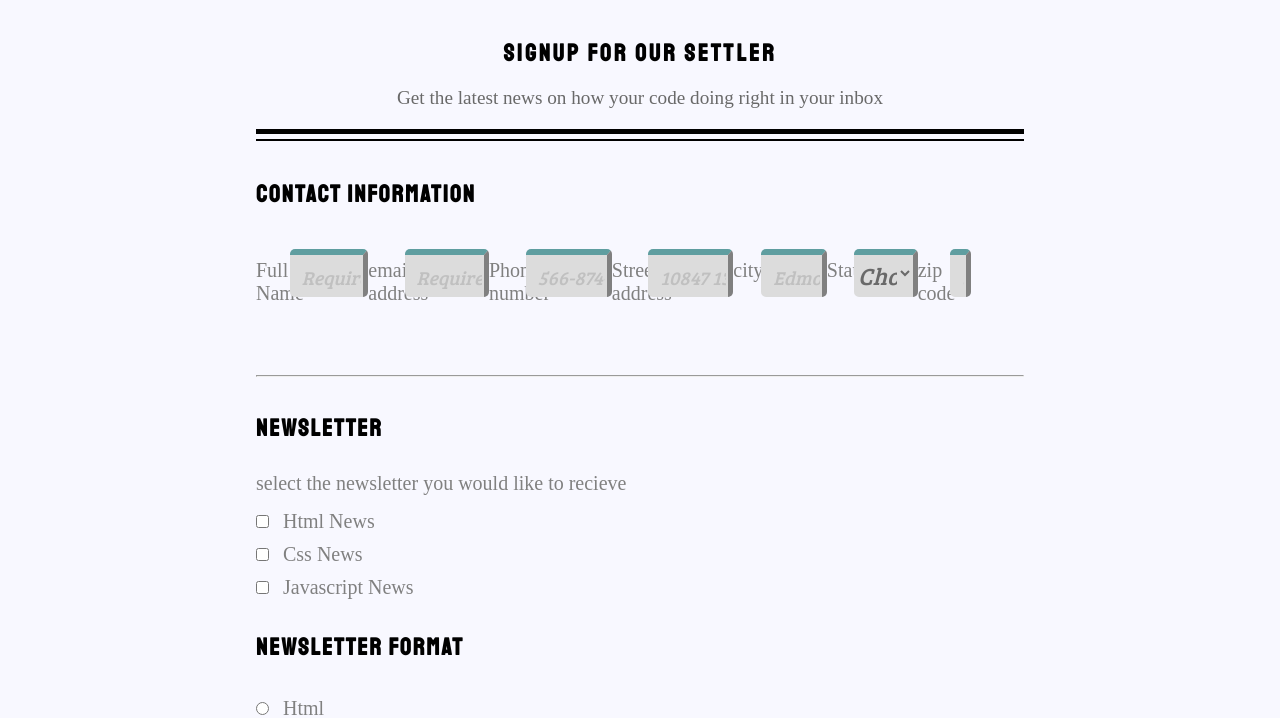
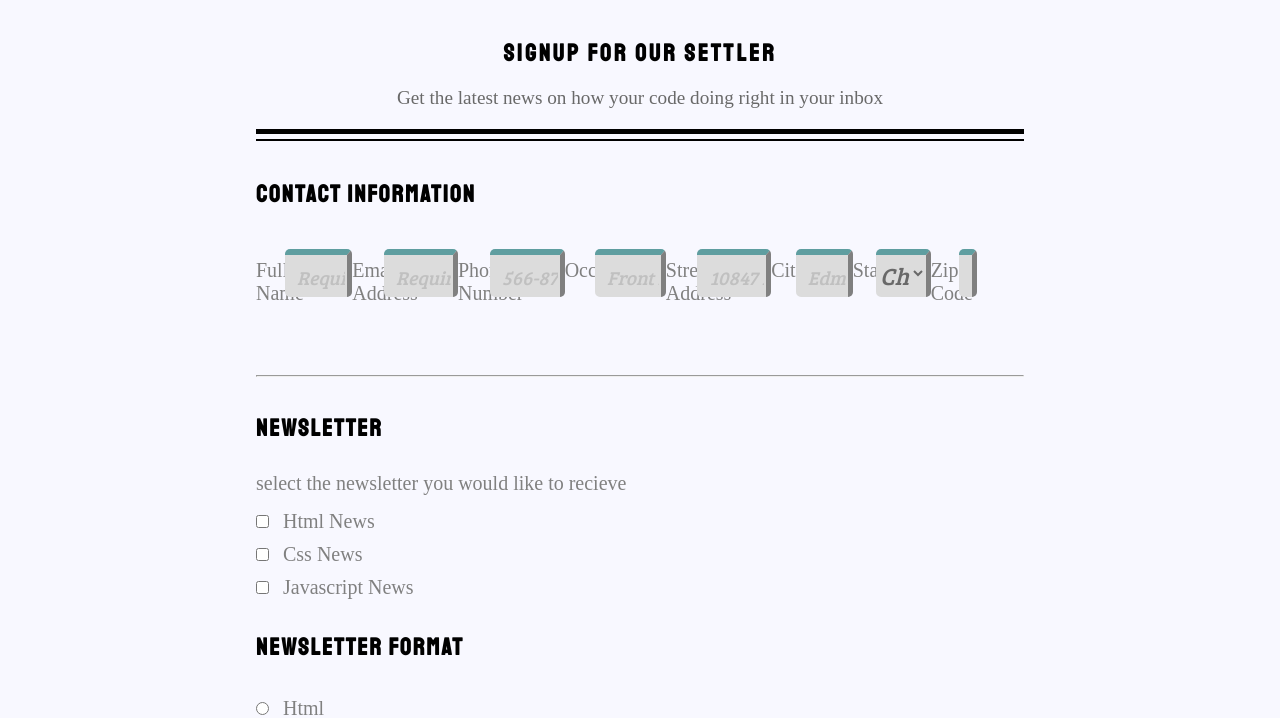
Before and after one commit to edomia/Project-03, a plain HTML site: page index.html in a window 1280 px wide. Shown: the part 82-800 px from the top of the page. Drawn offline with Linux system fonts and the light colour scheme.

Commit message:
added one more taxt field

```diff
--- a/css/style.css
+++ b/css/style.css
@@ -143,7 +143,7 @@ input[type="button"] {
 input:hover[type="button"] {
 
     background-image: linear-gradient(to right, red, orange, yellow, green, blue, indigo, red);
-    animation: slidebg .9s linear infinite;
+    animation: slidebg 1s linear infinite;
 }
 @keyframes slidebg {
     to {
--- a/index.html
+++ b/index.html
@@ -32,20 +32,24 @@
                             <input type="text" id="name" name="user_name" class="user_input" placeholder="Required" required>
                         </div>
                         <div class="contact_info">
-                        <label for="email" class="user_label">email address</label>
+                            <label for="email" class="user_label">Email Address</label>
                             <input type="email" id="email" name="user_email" class="user_input" placeholder="Required" required>
                         </div>
                         <div class="contact_info">
-                        <label for="phone" class="user_label">Phone number</label>
+                            <label for="phone" class="user_label">Phone Number</label>
                             <input type="tel" id="phone" name="user_phone" class="user_input" placeholder="566-874-1111">
                         </div>
                         <div class="contact_info">
-                        <label for="address" class="user_label">Street address</label>
+                        <label for="occupation" class="user_occupation">Occupation</label>
+                        <input type="text" id="occupation" name="user_occupaton" class="user_input" placeholder="Front End Web Developer">
+                        </div>
+                        <div class="contact_info">
+                            <label for="address" class="user_label">Street Address</label>
                             <input type="text" id="address" name="user_address" class="user_input" placeholder="10847 132 ST Nw">
                         </div>
 
                         <div class="contact_info">
-                        <label for="city" class="user_label">city</label>
+                            <label for="city" class="user_label">City</label>
                             <input type="text" id="city" name="user_city" class="user_input" placeholder="Edmonton">
                         </div>
 
@@ -71,7 +75,7 @@
 
                         </div>
                         <div class="contact_info">
-                        <label for="zip_code" class="user_label">zip code</label>
+                            <label for="zip_code" class="user_label">Zip Code</label>
                             <input type="text" id="zip_code" name="user_state" class="user_input" placeholder="t5g 4d3">
                         </div>
                     </fieldset>
@@ -101,7 +105,7 @@
                 <label for="plain_text">Plain text</label>
                 <br><br>
                 <label>Other topic you'd like to hear about</label>
-                <textarea placeholder="Message"></textarea>
+                <textarea placeholder="Comment"></textarea>
                 <input type="button" value="sign up">
             </fieldset>
             </form>
```
Lines whose indentation alone changed are shown as unchanged.
